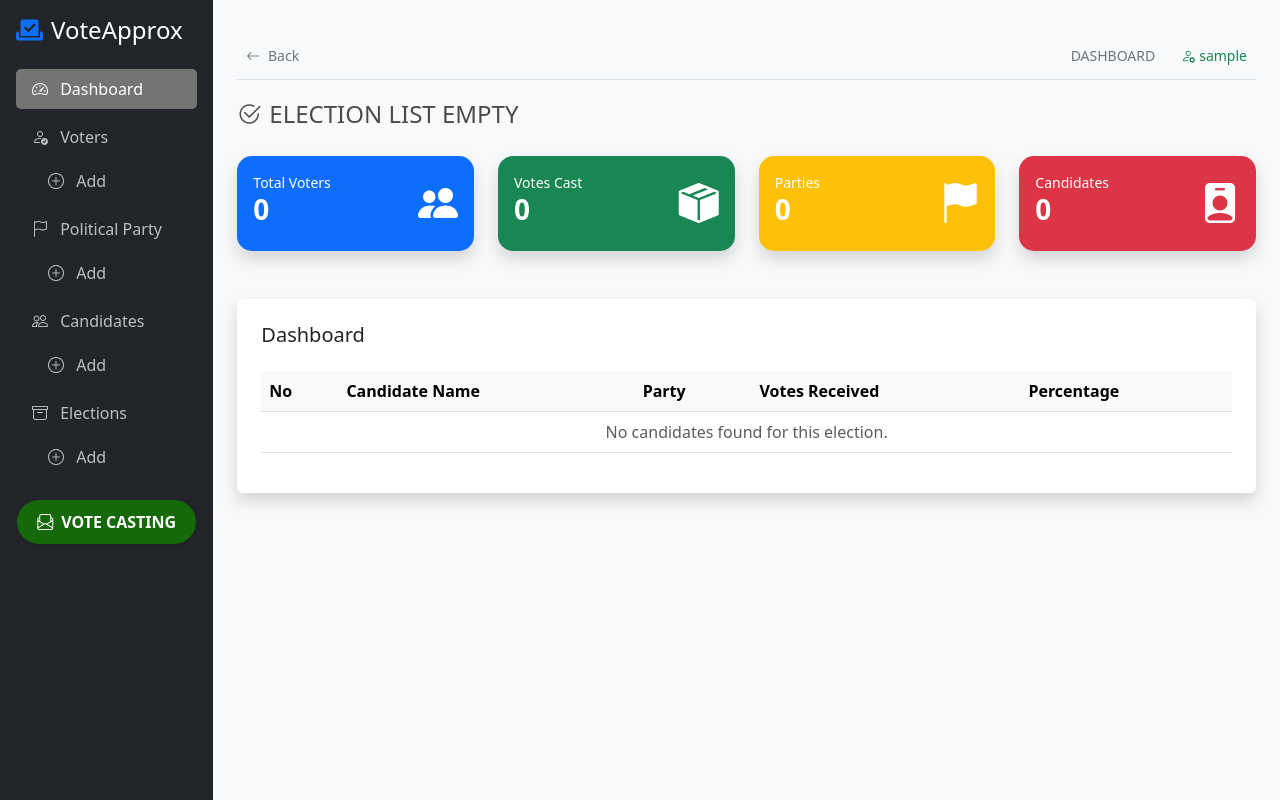
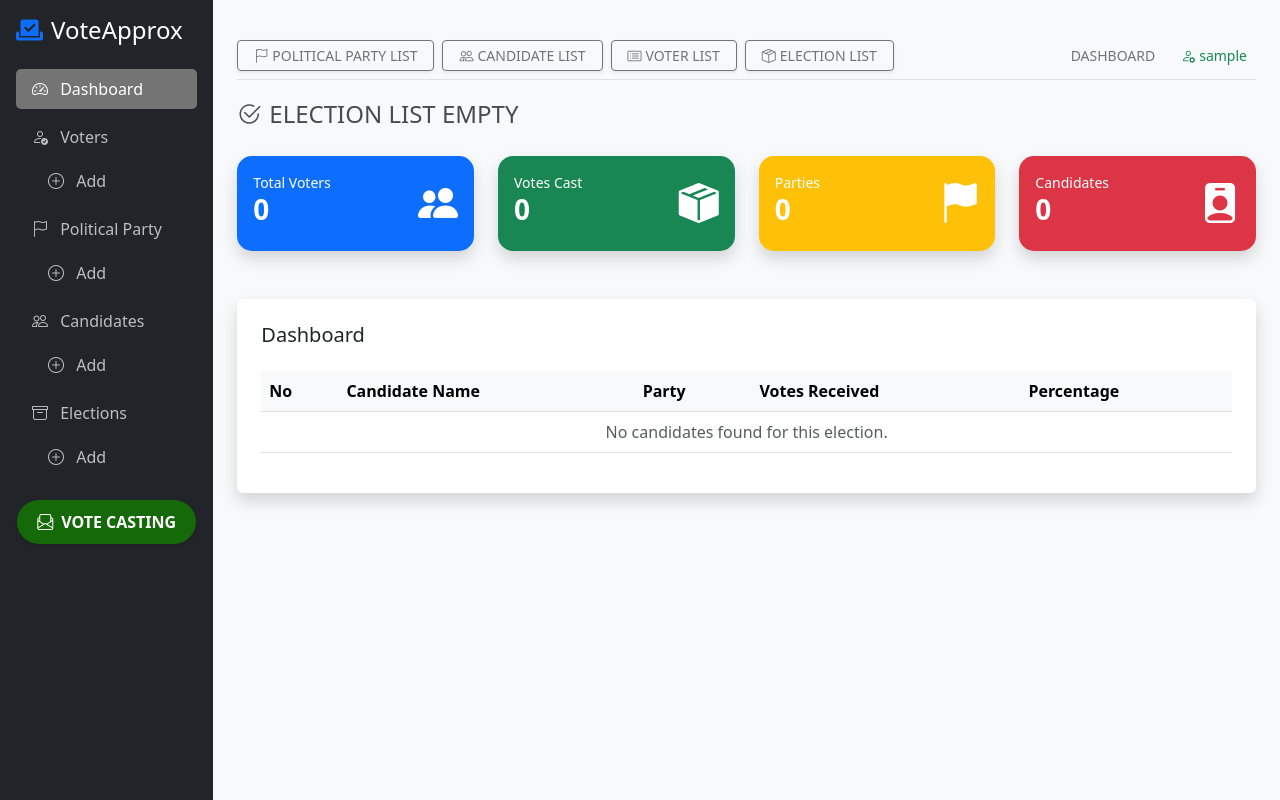
Before and after one commit to yadhukrishnanpk/VoteApprox_Dashboard, a Django app: page / in a window 1280 px wide. Run offline with Django 5.2, Linux system fonts and the light colour scheme; the visitor is signed in with stand-in values (Sample User, id 1); data that the repository does not hold is empty.

Commit message:
Templates access

```diff
--- a/templates/index.html
+++ b/templates/index.html
@@ -163,13 +163,40 @@
                                 <i class="bi bi-box-seam me-1"></i> ELECTION LIST
                             </a>
                             {% else %}
-                                <button class="btn btn-outline-secondary btn-sm px-3 shadow-sm d-inline-flex align-items-center" disabled>
-                                    <i class="bi bi-arrow-right me-1"></i> Back
-                                </button>
+                               <a href="{% url 'partyslist' %}" class="btn btn-outline-secondary btn-sm px-3 shadow-sm d-inline-flex align-items-center">
+                                <i class="bi bi-flag me-1"></i> POLITICAL PARTY LIST
+                            </a>
+
+                            <a href="{% url 'candidateslist' %}" class="btn btn-outline-secondary btn-sm px-3 shadow-sm d-inline-flex align-items-center">
+                                <i class="bi bi-people me-1"></i> CANDIDATE LIST
+                            </a>
+
+                            <a href="{% url 'voterslist' %}" class="btn btn-outline-secondary btn-sm px-3 shadow-sm d-inline-flex align-items-center">
+                                <i class="bi bi-card-list me-1"></i> VOTER LIST
+                            </a>
+                            <a href="{% url 'electionlist' %}" class="btn btn-outline-secondary btn-sm px-3 shadow-sm d-inline-flex align-items-center">
+                                <i class="bi bi-box-seam me-1"></i> ELECTION LIST
+                            </a>
                             {% endif %}
                         </div>
                         {% else %}
-                            <a href="{% url 'index' %}" class="btn text-secondary btn-sm " aria-disabled="true"><i class="bi bi-arrow-left me-1"></i> Back</a>
+                            <div class="d-flex flex-wrap gap-2">
+                            <a href="{% url 'partyslist' %}" class="btn btn-outline-secondary btn-sm px-3 shadow-sm d-inline-flex align-items-center">
+                                <i class="bi bi-flag me-1"></i> POLITICAL PARTY LIST
+                            </a>
+
+                            <a href="{% url 'candidateslist' %}" class="btn btn-outline-secondary btn-sm px-3 shadow-sm d-inline-flex align-items-center">
+                                <i class="bi bi-people me-1"></i> CANDIDATE LIST
+                            </a>
+
+                            <a href="{% url 'voterslist' %}" class="btn btn-outline-secondary btn-sm px-3 shadow-sm d-inline-flex align-items-center">
+                                <i class="bi bi-card-list me-1"></i> VOTER LIST
+                            </a>
+
+                            <a href="{% url 'electionlist' %}" class="btn btn-outline-secondary btn-sm px-3 shadow-sm d-inline-flex align-items-center">
+                                <i class="bi bi-box-seam me-1"></i> ELECTION LIST
+                            </a>
+                        </div>
                         {% endif %}
                     {% else %}
                         <a href="{% url 'login' %}" class="btn text-secondary btn-sm">LOGIN FOR VOTING STATUS</a>
```
